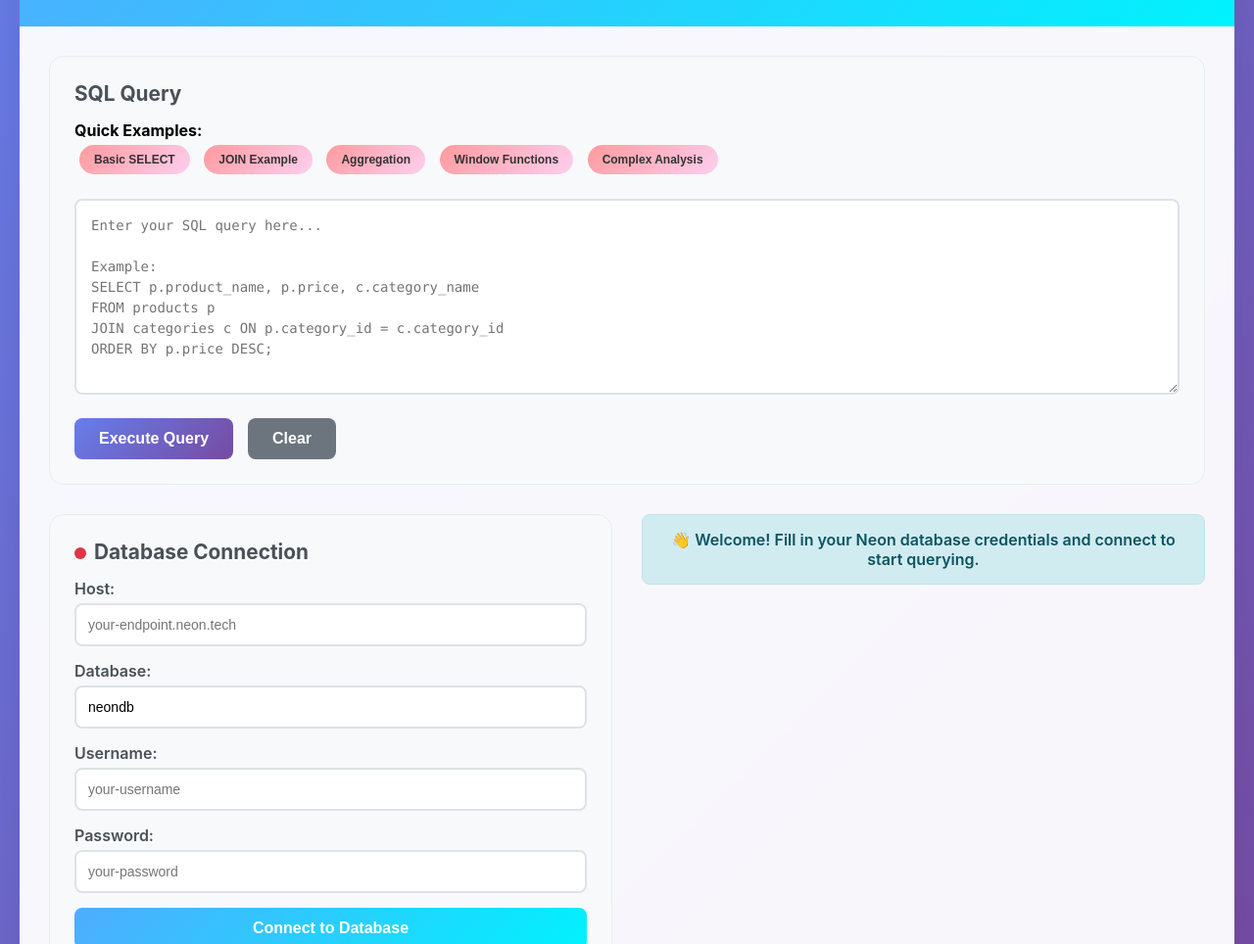
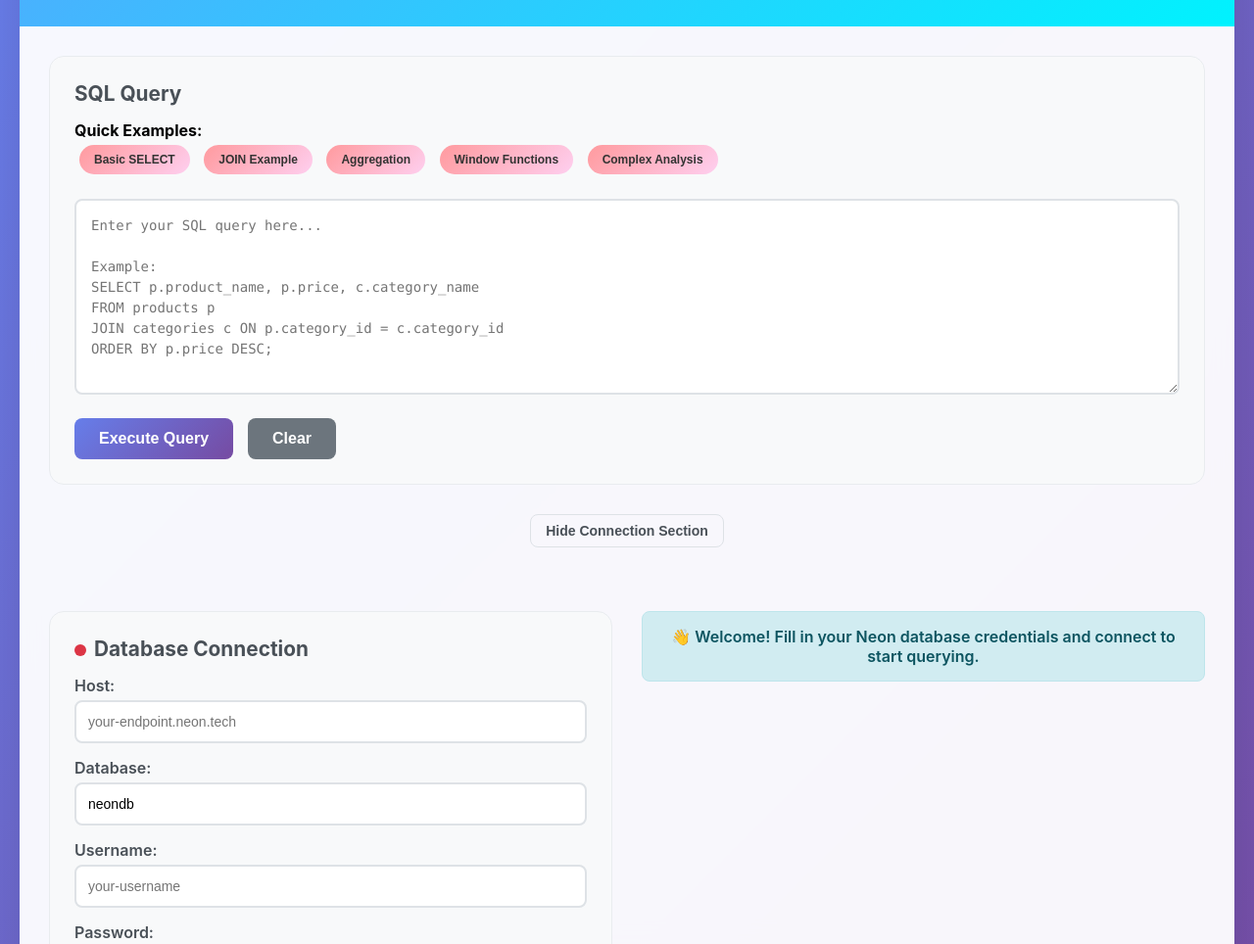
Before and after one commit to p-k-001/e-commerce-sql-trainig, a website: page public/index.html in a window 1280 px wide. Shown: the part 136-1100 px from the top of the page at 98% size. Drawn offline with Linux system fonts and the light colour scheme.

Commit message:
hide connection section

```diff
--- a/public/index.html
+++ b/public/index.html
@@ -390,6 +390,10 @@
         display: none;
       }
 
+      .top-section.hidden {
+        display: none;
+      }
+
       .loading {
         display: inline-block;
         width: 20px;
@@ -475,8 +479,15 @@ ORDER BY p.price DESC;"
           </div>
         </div>
 
+        <!-- Connection Toggle Button -->
+        <div style="text-align: center; margin-bottom: 20px;">
+          <button class="connection-toggle" id="connectionToggle" onclick="toggleConnectionSection()">
+            Hide Connection Section
+          </button>
+        </div>
+
         <!-- Top Section: Connection and Status -->
-        <div class="top-section">
+        <div class="top-section" id="topSection">
           <div class="connection-form">
             <h3>
               <span
@@ -943,6 +954,19 @@ ORDER BY month;`,
         document.getElementById("sqlQuery").value = "";
       }
 
+      function toggleConnectionSection() {
+        const topSection = document.getElementById("topSection");
+        const toggleButton = document.getElementById("connectionToggle");
+
+        if (topSection.classList.contains("hidden")) {
+          topSection.classList.remove("hidden");
+          toggleButton.textContent = "Hide Connection Section";
+        } else {
+          topSection.classList.add("hidden");
+          toggleButton.textContent = "Show Connection Section";
+        }
+      }
+
       // Initialize with a welcome message
       showStatus(
         "👋 Welcome! Fill in your Neon database credentials and connect to start querying.",
```
